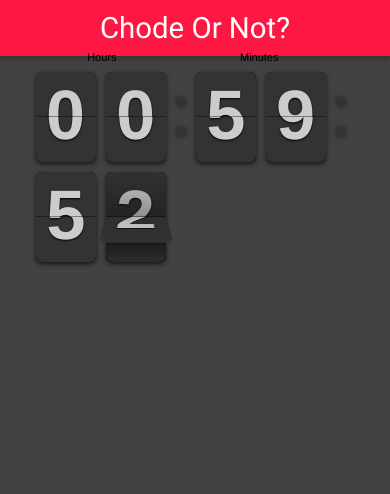
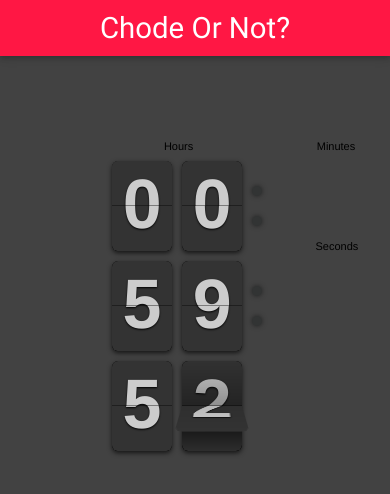
Before and after one commit to 2121159i/Chode-Or-Not-Prototype, a Django app: page /chodeOrNot/timer/ in a window 390 px wide; the page is wider, and only the part inside the window is pictured. Shown: the top 494 px of that part. Run offline with Django 3.2, Linux system fonts and the light colour scheme; some libraries are stand-ins or nearby versions.

Commit message:
Pushed the timer a little down, want to see how it will look like on mobile

```diff
--- a/chode_or_not/static/css/style.css
+++ b/chode_or_not/static/css/style.css
@@ -16,7 +16,7 @@
 #countdown_timer{
     width: 50%;
     display: inline-block;
-    width: auto;
+    margin-top: 100px;
 
 
 }
```
